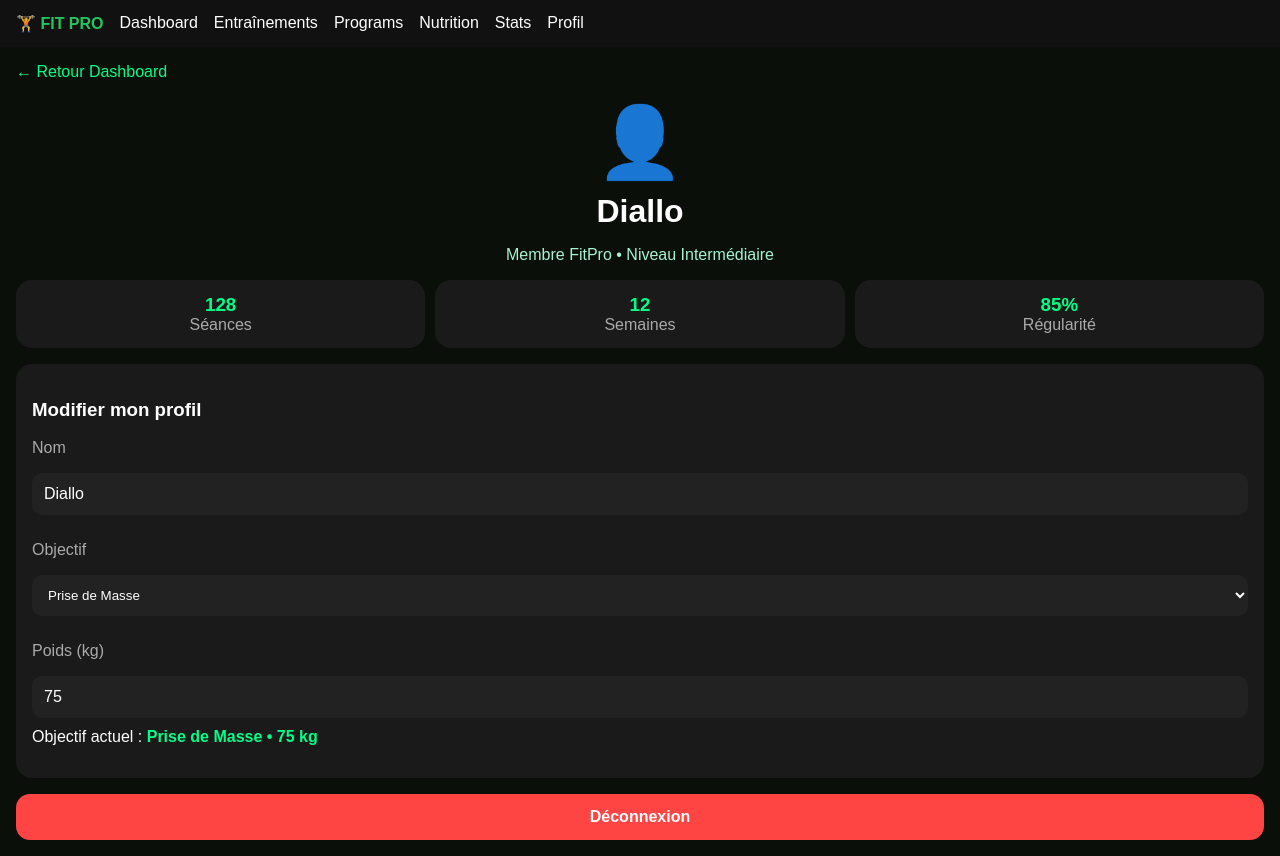
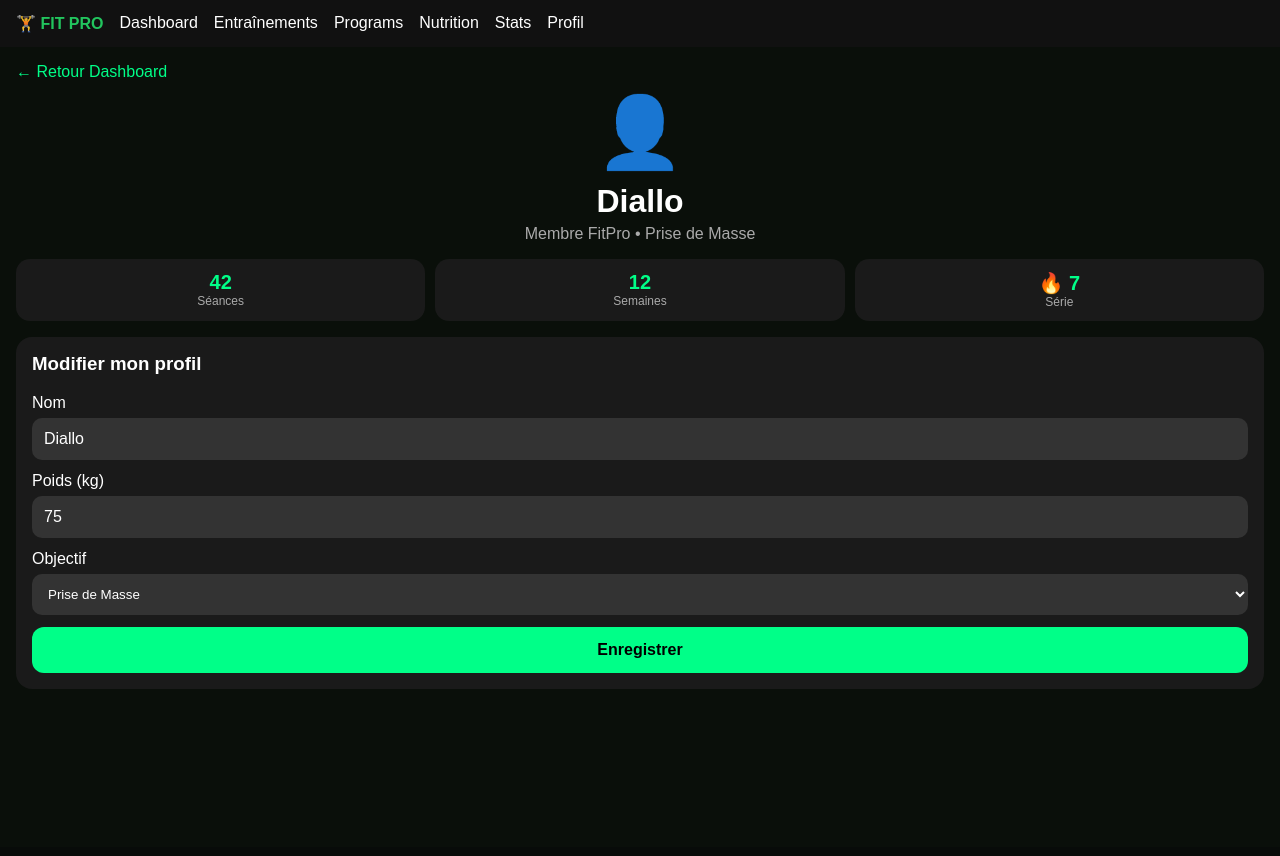
Before and after one commit to actionsdiallo-lgtm/fit-pro, a Next.js app: page /profile in a window 1280 px wide. Built offline with nearby package versions, Linux system fonts and the light colour scheme.

Commit message:
Update page.tsx

```diff
--- a/src/app/profile/page.tsx
+++ b/src/app/profile/page.tsx
@@ -6,37 +6,38 @@ export default function ProfilePage() {
   const [name, setName] = useState("Diallo");
   const [goal, setGoal] = useState("Prise de Masse");
   const [weight, setWeight] = useState("75");
+  const [saved, setSaved] = useState(false);
   return (
     <div style={{ padding: 16, backgroundColor: "#0A0F0A", minHeight: "100vh", color: "white" }}>
       <Link href="/dashboard" style={{ color: "#00FF88", textDecoration: "none" }}>← Retour Dashboard</Link>
-      <div style={{ textAlign: "center", marginTop: 20 }}>
+      <div style={{ textAlign: "center", marginTop: 10 }}>
         <div style={{ fontSize: 70 }}>👤</div>
         <h1 style={{ margin: "10px 0 5px" }}>{name}</h1>
-        <p style={{ color: "#A7F3D0" }}>Membre FitPro • Niveau Intermédiaire</p>
+        <p style={{ color: "#AAA", margin: 0 }}>Membre FitPro • {goal}</p>
       </div>
 
-      <div style={{ display: "flex", gap: 10, marginTop: 16 }}>
-        <div style={{ flex: 1, backgroundColor: "#1A1A1A", padding: 14, borderRadius: 16, textAlign: "center" }}><h3 style={{ margin: 0, color: "#00FF88" }}>128</h3><p style={{ margin: 0, color: "#AAA" }}>Séances</p></div>
-        <div style={{ flex: 1, backgroundColor: "#1A1A1A", padding: 14, borderRadius: 16, textAlign: "center" }}><h3 style={{ margin: 0, color: "#00FF88" }}>12</h3><p style={{ margin: 0, color: "#AAA" }}>Semaines</p></div>
-        <div style={{ flex: 1, backgroundColor: "#1A1A1A", padding: 14, borderRadius: 16, textAlign: "center" }}><h3 style={{ margin: 0, color: "#00FF88" }}>85%</h3><p style={{ margin: 0, color: "#AAA" }}>Régularité</p></div>
+      <div style={{ display: "grid", gridTemplateColumns: "1fr 1fr 1fr", gap: 10, marginTop: 16 }}>
+        <div style={{ backgroundColor: "#1A1A1A", padding: 12, borderRadius: 14, textAlign: "center" }}><b style={{ color: "#00FF88", fontSize: 20 }}>42</b><p style={{ margin: 0, color: "#AAA", fontSize: 12 }}>Séances</p></div>
+        <div style={{ backgroundColor: "#1A1A1A", padding: 12, borderRadius: 14, textAlign: "center" }}><b style={{ color: "#00FF88", fontSize: 20 }}>12</b><p style={{ margin: 0, color: "#AAA", fontSize: 12 }}>Semaines</p></div>
+        <div style={{ backgroundColor: "#1A1A1A", padding: 12, borderRadius: 14, textAlign: "center" }}><b style={{ color: "#00FF88", fontSize: 20 }}>🔥 7</b><p style={{ margin: 0, color: "#AAA", fontSize: 12 }}>Série</p></div>
       </div>
 
-      <div style={{ backgroundColor: "#1A1A1A", padding: 16, borderRadius: 16, marginTop: 16 }}>
-        <h3>Modifier mon profil</h3>
-        <p style={{ color: "#AAA" }}>Nom</p>
-        <input value={name} onChange={(e) => setName(e.target.value)} style={{ width: "100%", padding: 12, borderRadius: 10, border: "none", backgroundColor: "#222", color: "white", marginBottom: 10 }} />
-        <p style={{ color: "#AAA" }}>Objectif</p>
-        <select value={goal} onChange={(e) => setGoal(e.target.value)} style={{ width: "100%", padding: 12, borderRadius: 10, border: "none", backgroundColor: "#222", color: "white", marginBottom: 10 }}>
+      <div style={{ marginTop: 16, backgroundColor: "#1A1A1A", padding: 16, borderRadius: 16 }}>
+        <h3 style={{ marginTop: 0 }}>Modifier mon profil</h3>
+        <label>Nom</label>
+        <input value={name} onChange={e => setName(e.target.value)} style={{ width: "100%", padding: 12, borderRadius: 10, border: "none", margin: "6px 0 12px", backgroundColor: "#333", color: "white" }} />
+        <label>Poids (kg)</label>
+        <input value={weight} onChange={e => setWeight(e.target.value)} style={{ width: "100%", padding: 12, borderRadius: 10, border: "none", margin: "6px 0 12px", backgroundColor: "#333", color: "white" }} />
+        <label>Objectif</label>
+        <select value={goal} onChange={e => setGoal(e.target.value)} style={{ width: "100%", padding: 12, borderRadius: 10, border: "none", margin: "6px 0 12px", backgroundColor: "#333", color: "white" }}>
           <option>Prise de Masse</option>
           <option>Perte de Poids</option>
-          <option>Force</option>
+          <option>Force & Performance</option>
+          <option>Débutant Total</option>
         </select>
-        <p style={{ color: "#AAA" }}>Poids (kg)</p>
-        <input value={weight} onChange={(e) => setWeight(e.target.value)} style={{ width: "100%", padding: 12, borderRadius: 10, border: "none", backgroundColor: "#222", color: "white" }} />
-        <p style={{ marginTop: 10 }}>Objectif actuel : <b style={{ color: "#00FF88" }}>{goal} • {weight} kg</b></p>
+        <button onClick={() => setSaved(true)} style={{ width: "100%", backgroundColor: "#00FF88", color: "black", padding: 14, borderRadius: 12, fontWeight: "bold", border: "none" }}>Enregistrer</button>
+        {saved && <p style={{ color: "#00FF88", textAlign: "center", marginTop: 10 }}>✅ Profil enregistré ! Poids : {weight} kg • Objectif : {goal}</p>}
       </div>
-
-      <Link href="/login" style={{ display: "block", textAlign: "center", marginTop: 16, backgroundColor: "#FF4444", color: "white", padding: 14, borderRadius: 14, fontWeight: "bold", textDecoration: "none" }}>Déconnexion</Link>
     </div>
   );
-                                                     }
+        }
```
